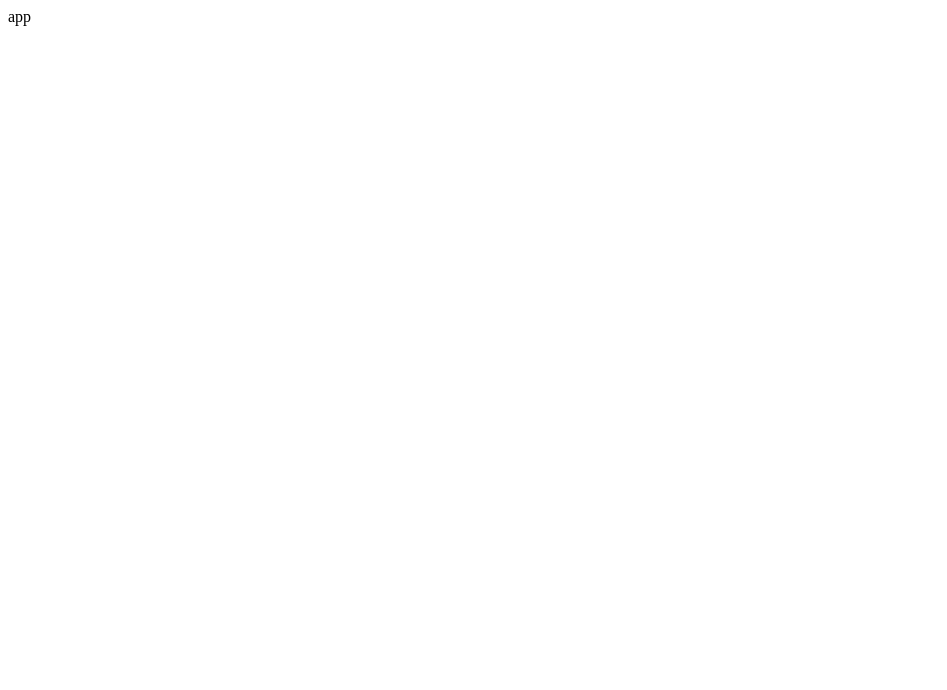
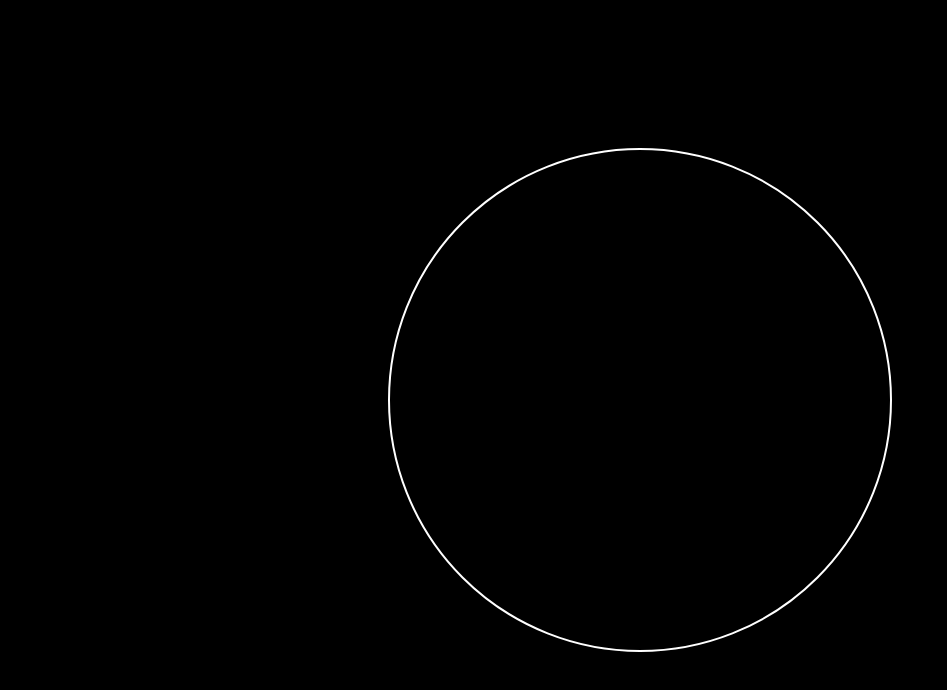
Before and after one commit to domb5041/chain-that-clocks, a React (Create React App) app: page / in a window 1280 px wide. Shown: the top 690 px of the page, without its empty margins (0-947 px from the left). Built offline with nearby package versions, Linux system fonts and the light colour scheme.

Commit message:
empty mainDial

```diff
--- a/public/index.html
+++ b/public/index.html
@@ -10,7 +10,6 @@
             content="Web site created using create-react-app"
         />
         <link rel="apple-touch-icon" href="%PUBLIC_URL%/logo192.png" />
-        <link rel="manifest" href="%PUBLIC_URL%/manifest.json" />
         <title>ChainThatClocks</title>
     </head>
     <body>
--- a/src/App.js
+++ b/src/App.js
@@ -1,3 +1,10 @@
+import * as styled from './App.styled';
+import MainDial from './MainDial';
+
 export default function App() {
-    return <div>app</div>;
+    return (
+        <styled.App>
+            <MainDial />
+        </styled.App>
+    );
 }
--- /dev/null
+++ b/src/App.styled.js
@@ -0,0 +1,9 @@
+import styled from 'styled-components';
+
+export const App = styled.div`
+    display: flex;
+    justify-content: center;
+    align-items: center;
+    height: 100vh;
+    width: 100vw;
+`;
--- /dev/null
+++ b/src/MainDial.js
@@ -0,0 +1,5 @@
+import * as styled from './MainDial.styled';
+
+export default function MainDial() {
+    return <styled.MainDial></styled.MainDial>;
+}
--- /dev/null
+++ b/src/MainDial.styled.js
@@ -0,0 +1,8 @@
+import styled from 'styled-components';
+
+export const MainDial = styled.div`
+    width: 500px;
+    height: 500px;
+    border-radius: 100%;
+    border: 2px solid white;
+`;
--- a/src/index.css
+++ b/src/index.css
@@ -1,13 +1,13 @@
-body {
-  margin: 0;
-  font-family: -apple-system, BlinkMacSystemFont, 'Segoe UI', 'Roboto', 'Oxygen',
-    'Ubuntu', 'Cantarell', 'Fira Sans', 'Droid Sans', 'Helvetica Neue',
-    sans-serif;
-  -webkit-font-smoothing: antialiased;
-  -moz-osx-font-smoothing: grayscale;
+html {
+    background-color: black;
+    color: white;
 }
 
-code {
-  font-family: source-code-pro, Menlo, Monaco, Consolas, 'Courier New',
-    monospace;
+body {
+    margin: 0;
+    font-family: -apple-system, BlinkMacSystemFont, 'Segoe UI', 'Roboto',
+        'Oxygen', 'Ubuntu', 'Cantarell', 'Fira Sans', 'Droid Sans',
+        'Helvetica Neue', sans-serif;
+    -webkit-font-smoothing: antialiased;
+    -moz-osx-font-smoothing: grayscale;
 }
--- a/src/index.js
+++ b/src/index.js
@@ -1,6 +1,7 @@
 import React from 'react';
 import ReactDOM from 'react-dom';
 import App from './App';
+import './index.css';
 
 ReactDOM.render(
     <React.StrictMode>
```
